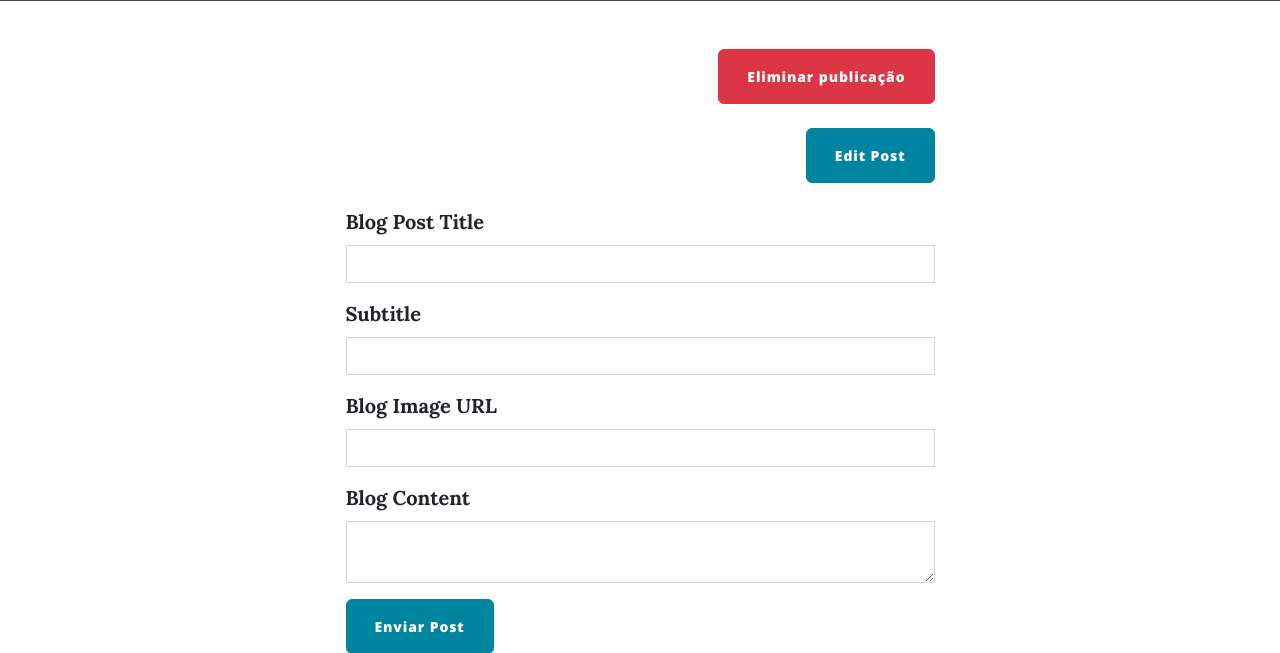
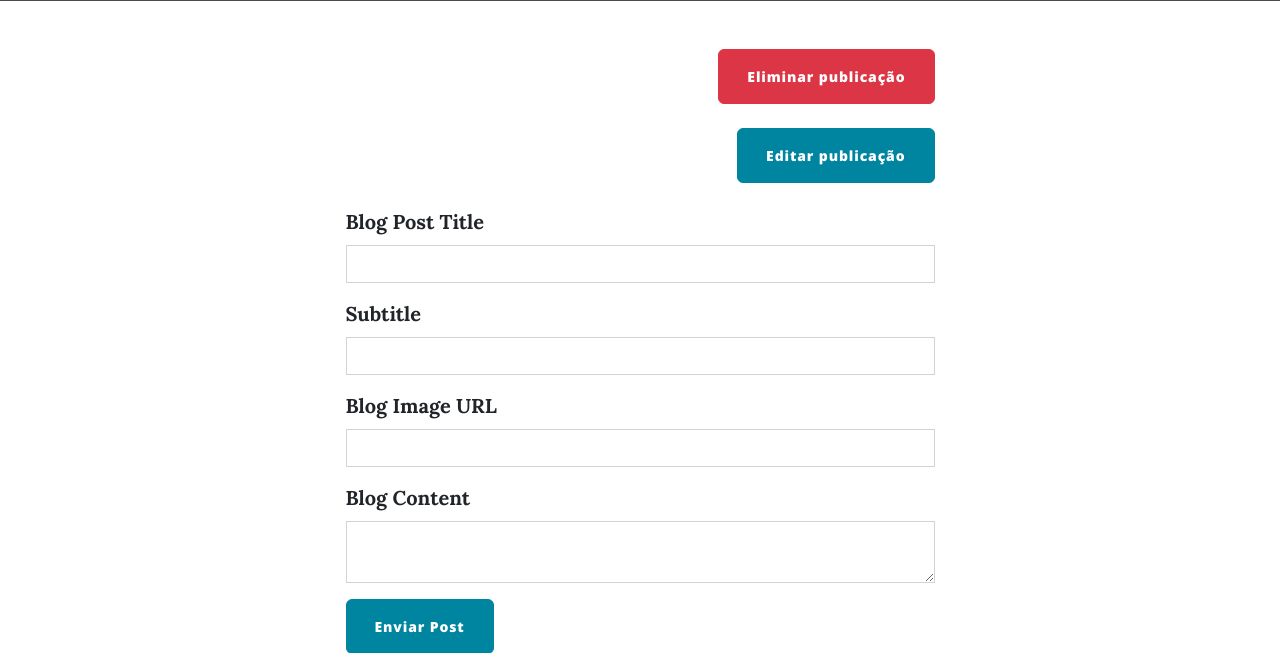
Before and after one commit to miguel-ossa/tresMercadosBlog, a Flask app: template api/templates/post.html in a window 1280 px wide. Shown: the part 453-1106 px from the top of the page. Run offline with Flask 3, Linux system fonts and the light colour scheme; the template is opened without the code that fills it: values that come from a table or form of the project are taken from there, others are empty; the visitor is signed in with stand-in values (Sample User, id 1); some libraries are stand-ins or nearby versions.

Commit message:
Delete and Edit Post in portugues

```diff
--- a/api/templates/post.html
+++ b/api/templates/post.html
@@ -40,7 +40,7 @@
           <a
             class="btn btn-primary float-right"
             href="{{url_for('edit_post', post_id=post.id)}}"
-            >Edit Post</a
+            >Editar publicação</a
           >
         </div>
         {% endif %}
```
